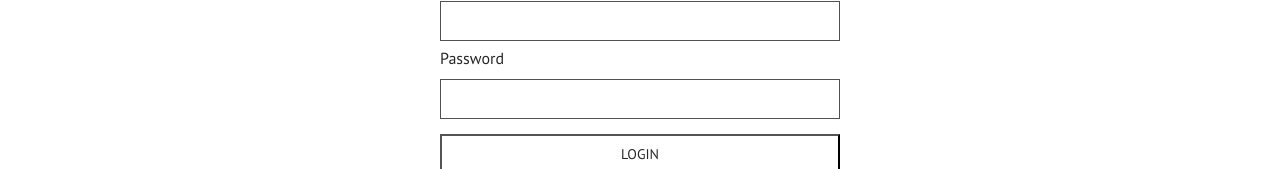
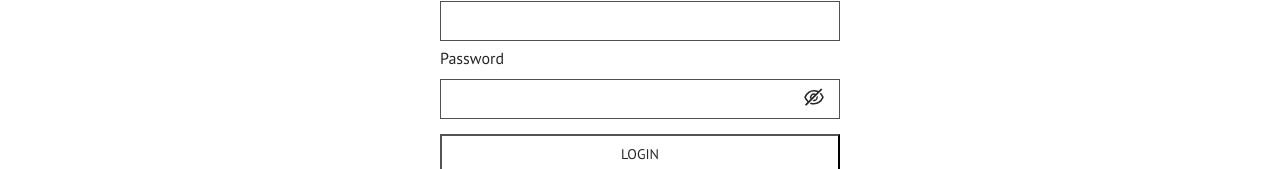
Before and after one commit to Sairoden/isekai, a React (Create React App) app: page /login in a window 1280 px wide. Shown: the part 297-466 px from the top of the page. Built offline with nearby package versions, Linux system fonts and the light colour scheme; a web font is replaced by a local one.

Commit message:
made adjustment to login page: add show/ hide pass

```diff
--- a/src/components/User/Login/Login.js
+++ b/src/components/User/Login/Login.js
@@ -1,9 +1,19 @@
-import React from "react";
+import React, { useState } from "react";
 import { Link } from "react-router-dom";
+
+import { EyeInvisibleOutlined, EyeOutlined } from "@ant-design/icons";
 
 import "./login.css";
 
 const Login = () => {
+  const [PasswordType, setPasswordType] = useState("password");
+  function togglePasswordType() {
+    if (PasswordType === "password") {
+      setPasswordType("text");
+    } else {
+      setPasswordType("password");
+    }
+  }
   return (
     <div className="login">
       <h1 className="heading">LOGIN</h1>
@@ -23,7 +33,27 @@ const Login = () => {
               <h3 className="label">Password</h3>
             </label>
           </div>
-          <input type="text" id="password" />
+          <div className="password-holder">
+            <input
+              type={PasswordType}
+              id="password"
+              className="input-password"
+              required
+            />
+            <button type="button" onClick={togglePasswordType}>
+              {PasswordType === "password" ? (
+                <EyeInvisibleOutlined
+                  style={{ fontSize: "20px" }}
+                  className="hide-password"
+                />
+              ) : (
+                <EyeOutlined
+                  style={{ fontSize: "20px" }}
+                  className="show-password"
+                />
+              )}
+            </button>
+          </div>
         </div>
         <button className="submit-btn">LOGIN</button>
       </form>
--- a/src/components/User/Register/Register.js
+++ b/src/components/User/Register/Register.js
@@ -6,7 +6,6 @@ import { EyeInvisibleOutlined, EyeOutlined } from "@ant-design/icons";
 
 const Register = () => {
   const [PasswordType, setPasswordType] = useState("password");
-
   function togglePasswordType() {
     if (PasswordType === "password") {
       setPasswordType("text");
--- a/src/components/css/style.css
+++ b/src/components/css/style.css
@@ -173,10 +173,12 @@
   padding: 0 10px;
   border: 1px solid #515151;
 }
-.login a {
+.login a,
+.register a {
   color: #40a9ff;
 }
-.login a:hover {
+.login a:hover,
+.register a:hover {
   color: black;
 }
 .password-holder {
```
